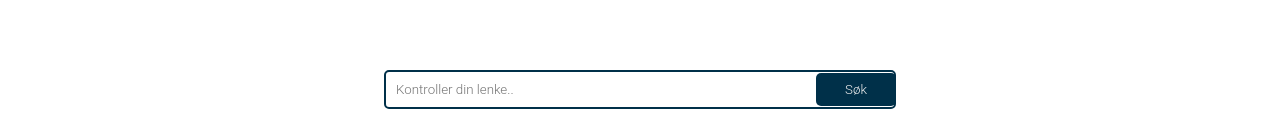
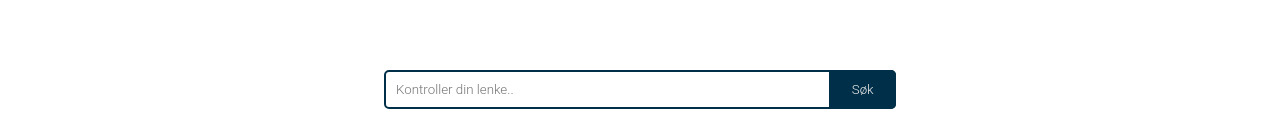
Before and after one commit to navikt/oslomet-url-forkorter, a React (Vite) app in the folder frontend/: page /dashboard in a window 1280 px wide. Shown: the part 155-294 px from the top of the page. Built offline with nearby package versions, Linux system fonts and the light colour scheme; no server answers.

Commit message:
Refactor input component

```diff
--- a/frontend/package.json
+++ b/frontend/package.json
@@ -26,6 +26,6 @@
     "globals": "^15.14.0",
     "typescript": "~5.6.2",
     "typescript-eslint": "^8.18.2",
-    "vite": "^6.0.5"
+    "vite": "6.2.6"
   }
 }
--- a/frontend/src/components/CheckShortUrl.tsx
+++ b/frontend/src/components/CheckShortUrl.tsx
@@ -1,7 +1,7 @@
-import Search from "./shared/Search/Search.tsx";
 import {extractShortUrl} from "../util/urlUtil.ts";
 import {apiRequest} from "../util/api/apiRequest.ts";
 import {useState} from "react";
+import Input from "./shared/Input/Input.tsx";
 
 export default function CheckShortUrl() {
     const [inputValue, setInputValue] = useState("");
@@ -24,10 +24,10 @@ export default function CheckShortUrl() {
 
     return (
         <>
-            <Search placeholder="Kontroller din lenke.."
+            <Input placeholder="Kontroller din lenke.."
                     onClick={handleSearchClick}
                     onChange={setInputValue}>
-            </Search>
+            </Input>
 
 
 
--- a/frontend/src/components/CreateShortUrl.tsx
+++ b/frontend/src/components/CreateShortUrl.tsx
@@ -30,6 +30,7 @@ export default function CreateShortUrl({user}: CreateShortUrlProps) {
     return (
         <>
             <Input placeholder="Lim inn lenken du ønsker å forkorte.."
+                   buttonText="Opprett"
                    onClick={handleCreateClick}
                    onChange={setInputValue}>
             </Input>
--- a/frontend/src/components/EntryTable/EntryTable.tsx
+++ b/frontend/src/components/EntryTable/EntryTable.tsx
@@ -1,9 +1,9 @@
 import {useEffect, useState} from "react";
 import {apiRequest} from "../../util/api/apiRequest.ts";
 import Icon from "../shared/Icon/Icon.tsx";
-import Search from "../shared/Search/Search.tsx";
 import Link from "../shared/Link/Link.tsx";
 import classes from "./entrytable.module.css"
+import Input from "../shared/Input/Input.tsx";
 
 interface UrlData {
     id: number;
@@ -91,7 +91,7 @@ export default function EntryTable() {
             <section className={classes.container}>
                 {loading && <p>Loading...</p>}
                 {error && <p style={{color: "red"}}>{error}</p>}
-                <Search
+                <Input
                     onChange={(text) => setSearchTerm(text)}
                     placeholder="Søk etter URL eller bruker.."
                     disableButton
--- a/frontend/src/components/shared/Button/Button.tsx
+++ b/frontend/src/components/shared/Button/Button.tsx
@@ -8,7 +8,7 @@ interface Props {
 
 export default function Button({text, onClick, className}: Props) {
     return (
-        <button onClick={onClick} className={`${classes.button} ${className}`}>
+        <button onClick={onClick} className={`${classes.button} ${className ? className : ""}`}>
             {text}
         </button>
     )
--- a/frontend/src/components/shared/Input/Input.tsx
+++ b/frontend/src/components/shared/Input/Input.tsx
@@ -1,18 +1,39 @@
 import classes from "./input.module.css"
 import Button from "../Button/Button.tsx";
+import {CSSProperties} from "react";
 
 interface Props {
+    type?: string;
     placeholder?: string;
     buttonText?: string;
     onClick?: () => void;
     onChange?: (value: string) => void;
+    disableButton?: boolean;
+    style?: CSSProperties;
 }
 
-export default function Input({placeholder, buttonText = "Opprett", onClick, onChange}: Props) {
+export default function Input({
+                                  type = "search",
+                                  placeholder,
+                                  buttonText = "Søk",
+                                  onClick,
+                                  onChange,
+                                  disableButton,
+                                  style
+                              }: Props) {
     return (
-        <div className={classes.container}>
-            <input className={classes.input} type="search" placeholder={placeholder} onChange={(e) => onChange?.(e.target.value)}/>
-            <Button className={classes.button} text={buttonText} onClick={onClick}/>
+        <div className={classes.container} style={style}>
+            <input
+                className={classes.input}
+                type={type}
+                placeholder={placeholder}
+                onChange={(e) => onChange?.(e.target.value)}
+                onKeyDown={(e) => {
+                    if (e.key === "Enter") {
+                        onClick?.();
+                    }
+                }}/>
+            {!disableButton && <Button className={classes.button} text={buttonText} onClick={onClick}/>}
         </div>
     )
 }
--- a/frontend/src/components/shared/Input/input.module.css
+++ b/frontend/src/components/shared/Input/input.module.css
@@ -18,10 +18,10 @@
 }
 
 .button {
-    position: absolute;
-    right: 0;
-    height: 100%;
-    width: 5em;
-    border-top-left-radius: 0;
-    border-bottom-left-radius: 0;
+    position: absolute !important;;
+    right: 0 !important;;
+    height: 100% !important;;
+    width: 5em !important;;
+    border-top-left-radius: 0 !important;
+    border-bottom-left-radius: 0 !important;
 }
--- a/frontend/src/components/shared/Search/Search.tsx
+++ /dev/null
@@ -1,29 +0,0 @@
-import {CSSProperties} from "react";
-import classes from "./Search.module.css";
-import Button from "../Button/Button.tsx";
-
-interface Props {
-    placeholder?: string;
-    onClick?: () => void;
-    onChange?: (value: string) => void;
-    disableButton?: boolean;
-    style?: CSSProperties;
-}
-
-export default function Search({placeholder, onClick, onChange, disableButton, style}: Props) {
-    return (
-        <div className={classes.container} style={style}>
-            <input className={classes.input}
-                type="search"
-                placeholder={placeholder}
-                onChange={(e) => onChange?.(e.target.value)}
-                onKeyDown={(e) => {
-                    if (e.key === "Enter") {
-                        onClick?.();
-                    }
-                }}
-            />
-            {!disableButton && <Button className={classes.button} text="Søk" onClick={onClick}/>}
-        </div>
-    )
-}
--- a/frontend/src/components/shared/Search/search.module.css
+++ /dev/null
@@ -1,31 +0,0 @@
-.container {
-    display: flex;
-    align-items: center;
-    position: relative;
-    width: 40vw;
-}
-
-.input {
-    width: 100%;
-    padding: 10px;
-    border-radius: 5px;
-    outline: none;
-    border: 2px solid;
-    color: var(--theme-color);;
-
-    &:focus {
-        border: 2px solid;
-        color: var(--theme-color);;
-    }
-}
-
-.button {
-    position: absolute;
-    right: 0;
-    height: 100%;
-    width: 5em;
-    border-top-left-radius: 0;
-    border-bottom-left-radius: 0;
-    color: white;
-    background-color: var(--theme-color);;
-}
```
Also changed, not shown: 1 other file (tests, documents, lock files or other folders).
